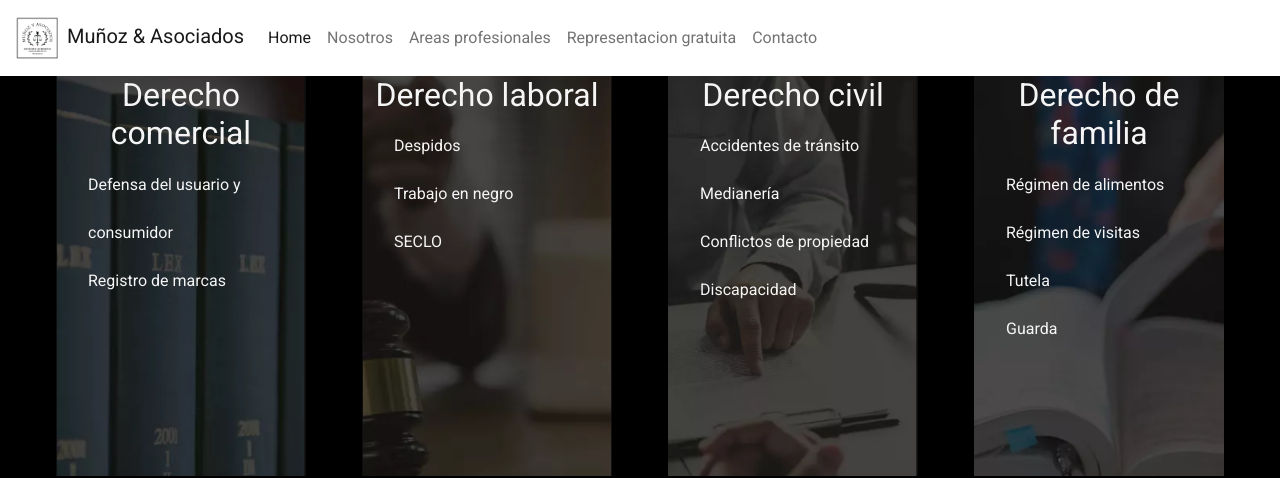
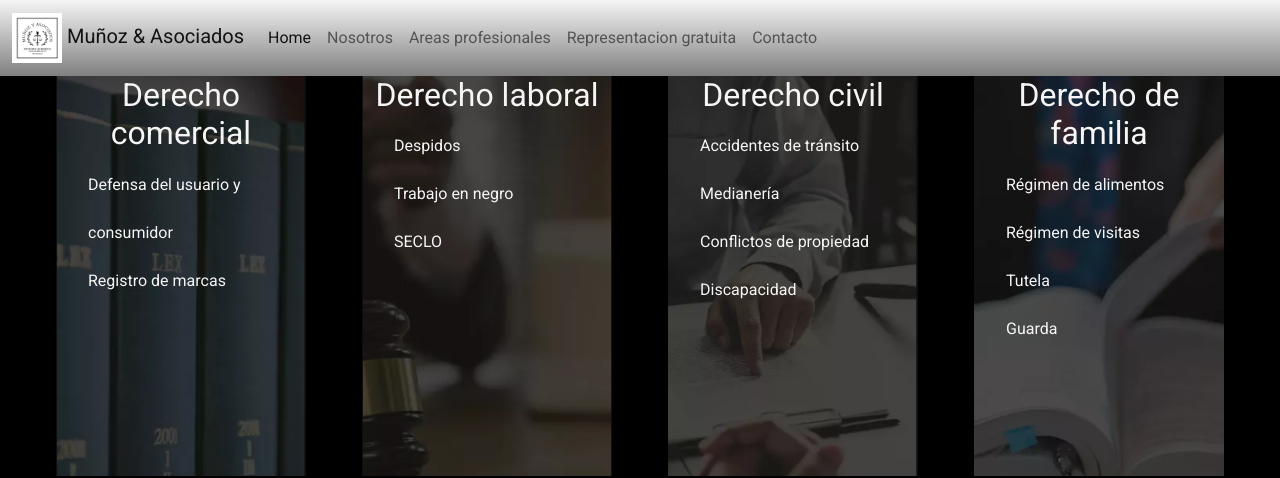
Before and after one commit to LBRALO/Mu-oz-Asoc., a plain HTML site: page paginas/areas-profesionales.html in a window 1280 px wide. Shown: the top 478 px of the page. Drawn offline with nearby package versions, Linux system fonts and the light colour scheme; a web font is replaced by a local one.

Commit message:
Chekeando

```diff
--- a/paginas/areas-profesionales.html
+++ b/paginas/areas-profesionales.html
@@ -14,7 +14,7 @@
 </head>
 <body>
     <header>
-        <nav class="navbar navbar-expand-lg navegador">
+        <nav class="navbar navbar-expand-lg navegador" id="grad">
             <div class="container-fluid">
               <a class="navbar-brand" href="../index.html">
                 <img src="../imagenes/logo.jpeg" alt="" width="50" height="50" class="d-inline-block align-text-center"> Muñoz & Asociados
```
Also changed, not shown: paginas/contacto.html (+1 -1 lines), paginas/nosotros.html (+1 -1 lines), paginas/representacion-gratuita.html (+1 -1 lines).
